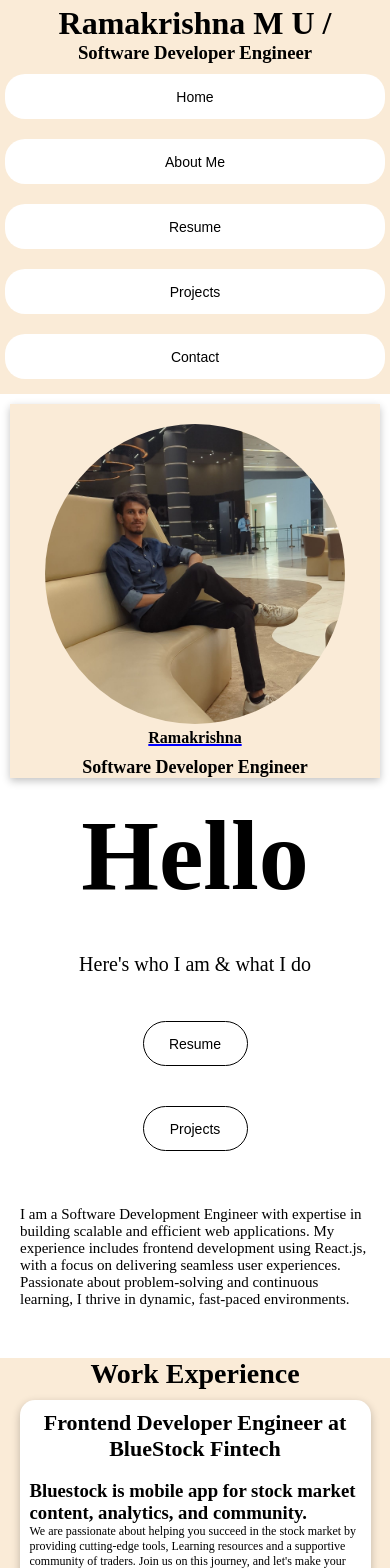
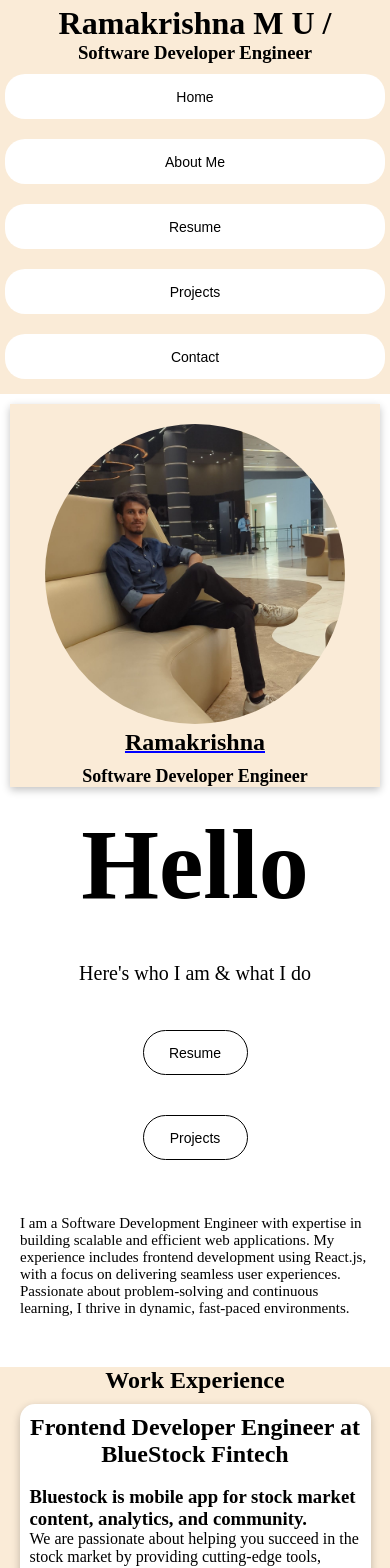
Before and after one commit to quadsquadproject/My-Portfolio, a React (Create React App) app: page / in a window 390 px wide. Shown: the top 1568 px of the page. Built offline with nearby package versions, Linux system fonts and the light colour scheme.

Commit message:
second commit

```diff
--- a/src/components/Header.css
+++ b/src/components/Header.css
@@ -186,7 +186,7 @@ button:hover {
 }
 
 @media (min-width: 768px) {
-  .card{
+  .card {
     height: auto;
   }
 }
@@ -210,14 +210,8 @@ button:hover {
   align-items: center;
   /* justify-content: center; */
   align-items: center;
-  h2 {
-    font-size: 40px;
-  }
 }
 
-.work-experience-container>h2{
-  font-size: 40px;
-}
 .bluestock-fintech-container {
   margin: 20px;
   /* border: 2px solid black; */
@@ -228,9 +222,6 @@ button:hover {
   gap: 10px;
   background-color: white;
   box-shadow: rgba(0, 0, 0, 0.24) 0px 3px 8px;
-  h2 {
-    font-size: 30px;
-  }
 }
 
 .work-experience-container-all {
@@ -240,7 +231,7 @@ button:hover {
 }
 
 @media (max-width: 768px) {
-  .work-experience-container-all{
+  .work-experience-container-all {
     flex-direction: column;
     width: 90%;
   }
@@ -248,14 +239,6 @@ button:hover {
     width: 90%; /* Adjust width to fit smaller screens */
     height: auto; /* Allow flexible height */
     padding: 15px;
-  }
-
-  .work-experience-container h2 {
-    font-size: 35px; /* Reduce font size for better fit */
-  }
-
-  .bluestock-fintech-container h2 {
-    font-size: 25px; /* Adjust heading font size */
   }
 }
 
@@ -270,19 +253,7 @@ button:hover {
     border-radius: 15px; /* Slightly smaller border radius */
   }
 
-  h2{
-    font-size: 16px;
-  }
-  p{
-    font-size: 12px;
-  }
-
-  .work-experience-container h2 {
-    font-size: 28px; /* Further reduce font size */
-  }
-
   .bluestock-fintech-container h2 {
-    font-size: 22px; /* Reduce heading font size */
     text-align: center;
   }
 }
```
